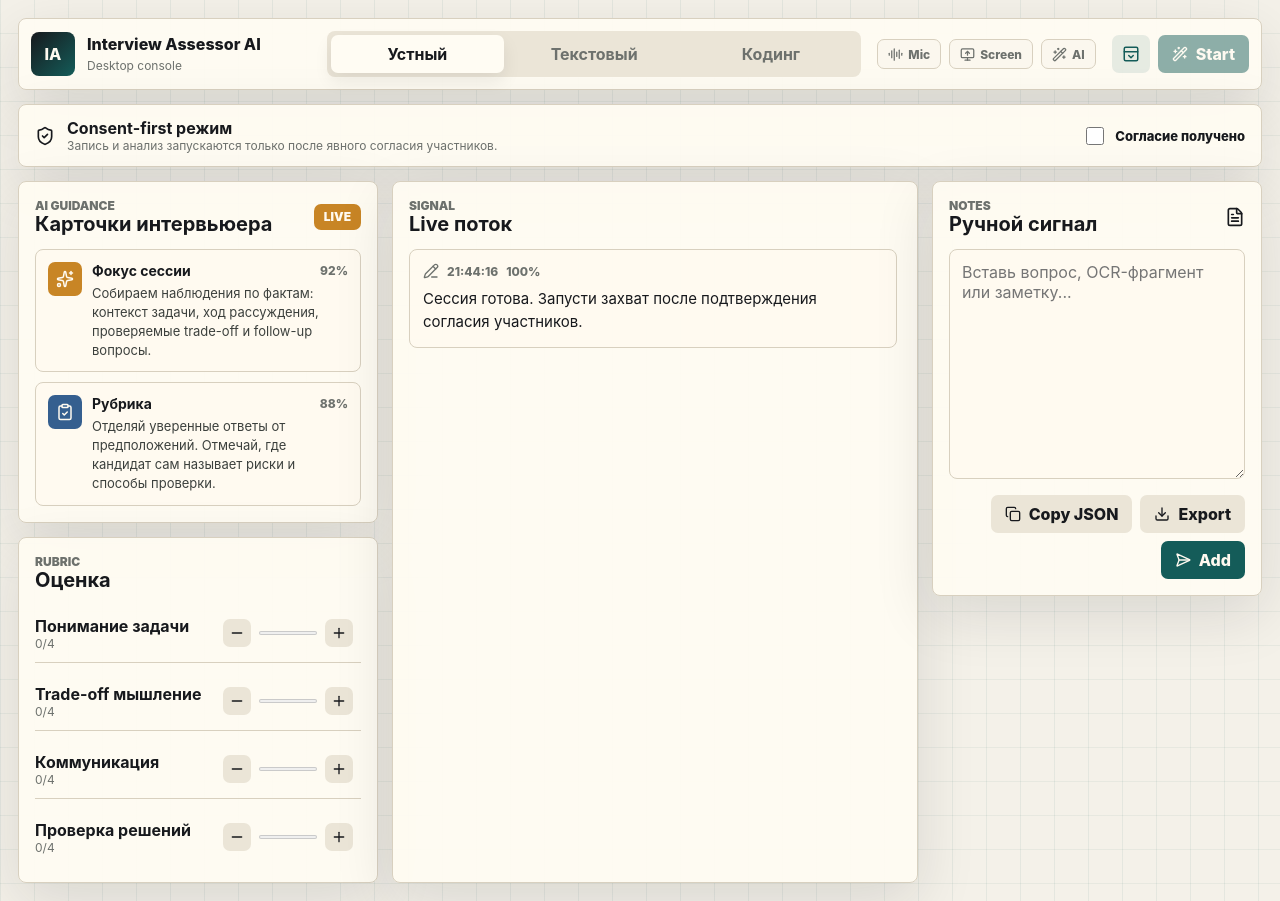
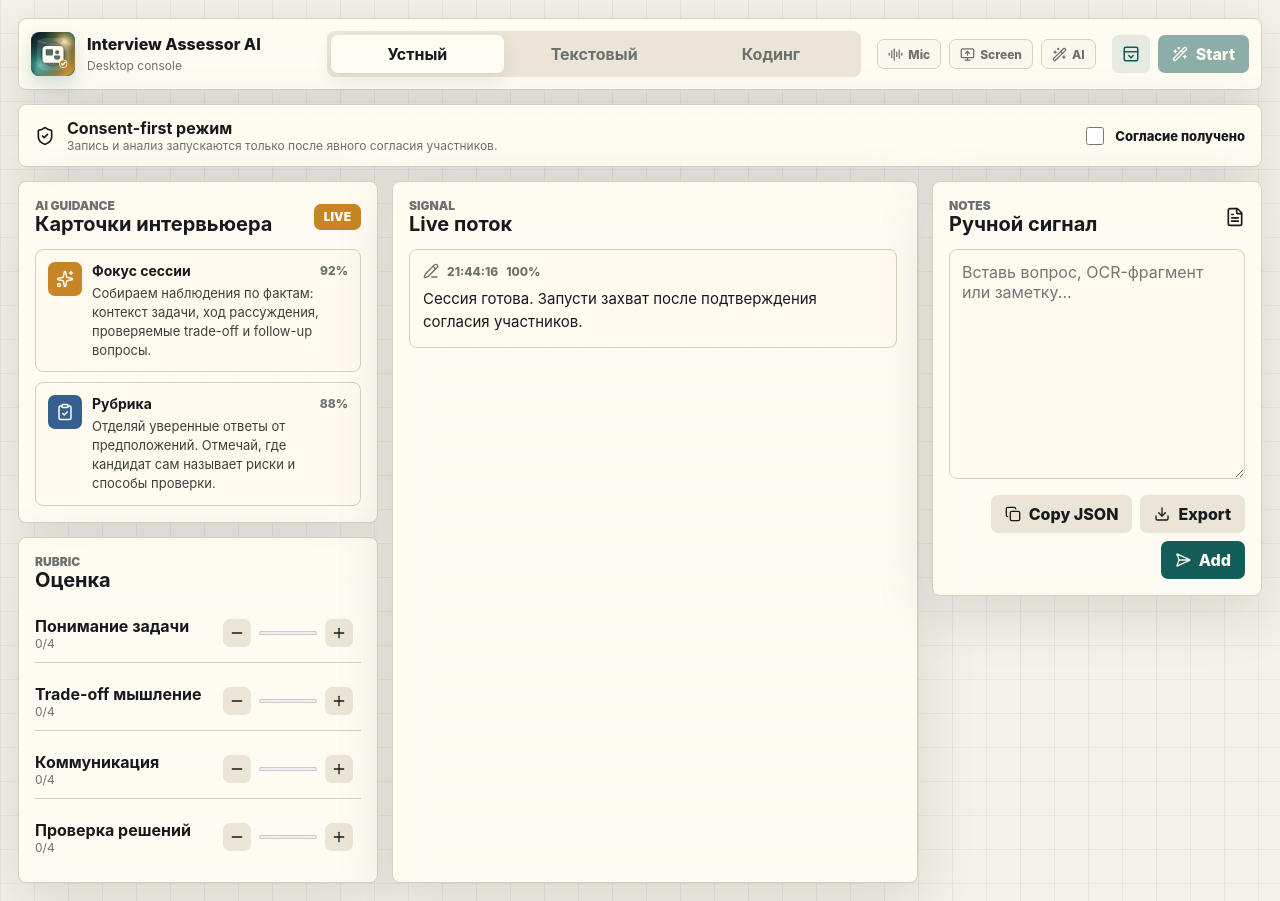
Before and after one commit to fedor11235/interview-assessor-ai, a React (Vite) app: page / in a window 1280 px wide. Built offline with nearby package versions, Linux system fonts and the light colour scheme.

Commit message:
Show branded icon in app chrome

```diff
--- a/src/renderer/src/components/TopBar.tsx
+++ b/src/renderer/src/components/TopBar.tsx
@@ -1,4 +1,5 @@
 import { AudioLines, MonitorUp, PanelTopOpen, Square, WandSparkles } from 'lucide-react'
+import appIcon from '../../../../assets/app-icon.svg'
 import type { CaptureState, InterviewMode } from '../lib/session'
 import { modeLabels } from '../lib/session'
 
@@ -26,7 +27,9 @@ export function TopBar({
   return (
     <header className="topbar">
       <div className="brand-lockup">
-        <div className="mark">IA</div>
+        <div className="mark" aria-hidden="true">
+          <img src={appIcon} alt="" />
+        </div>
         <div>
           <p>Interview Assessor AI</p>
           <span>Desktop console</span>
--- a/src/renderer/src/styles/app.css
+++ b/src/renderer/src/styles/app.css
@@ -81,14 +81,19 @@ button:disabled {
 }
 
 .mark {
-  display: grid;
   width: 44px;
   height: 44px;
-  place-items: center;
   border-radius: 8px;
-  color: #fffaf0;
-  background: linear-gradient(135deg, var(--ink), var(--teal));
-  font-weight: 800;
+  overflow: hidden;
+  background: var(--teal);
+  box-shadow: 0 8px 18px rgba(20, 92, 89, 0.18);
+  flex: 0 0 auto;
+}
+
+.mark img {
+  display: block;
+  width: 100%;
+  height: 100%;
 }
 
 .brand-lockup p,
```
Also changed, not shown: src/main/index.ts (+10 -0 lines).
